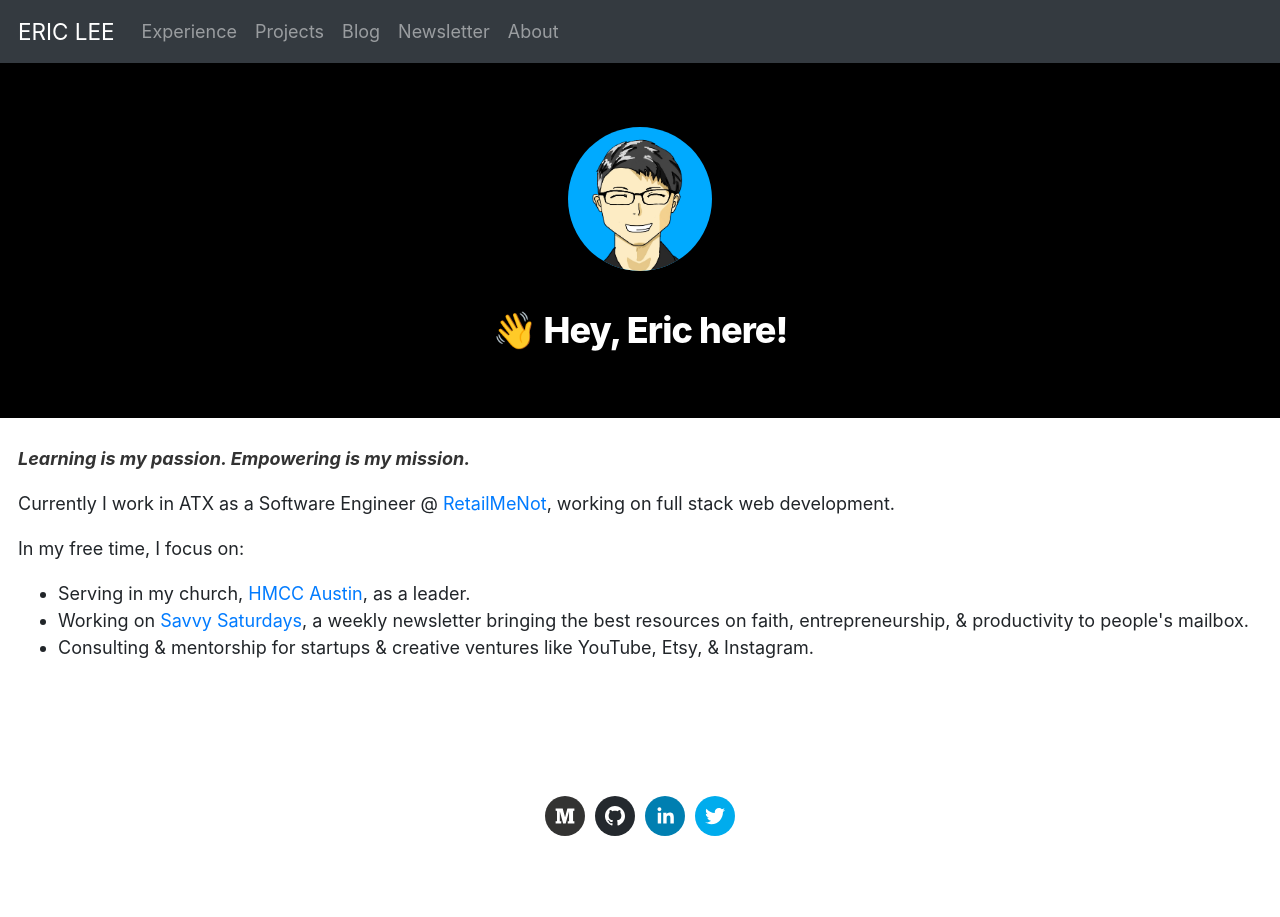
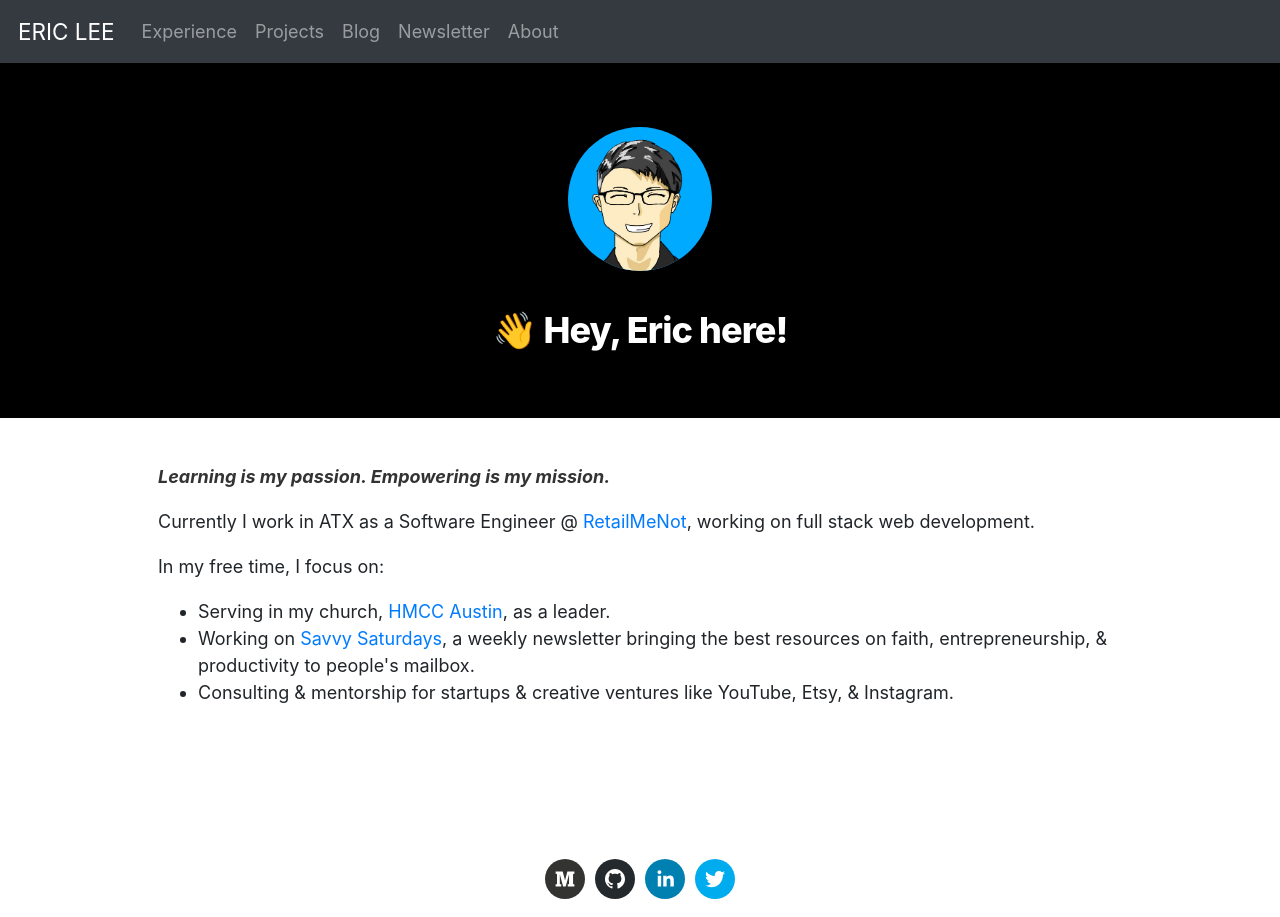
Before and after one commit to theCreedo/ericjmlee-next, a Next.js app: page / in a window 1280 px wide. Before the commit the page ends 854 px from the top, so only its background shows below. Built offline with nearby package versions, Linux system fonts and the light colour scheme.

Commit message:
feat: add max width for content

```diff
--- a/styles/utils.module.css
+++ b/styles/utils.module.css
@@ -1,5 +1,7 @@
   .divContainer {
-    margin: 0 1rem;
+    max-width: 1000px;
+    margin: auto;
+    padding: 1rem 1rem;
   }
 
   .iframeVideo {
@@ -13,6 +15,9 @@
     width: 100%;
     height: 100%;
     position: absolute;
+  }
+
+  .gridImage {
   }
 
   .heading2Xl {
```
